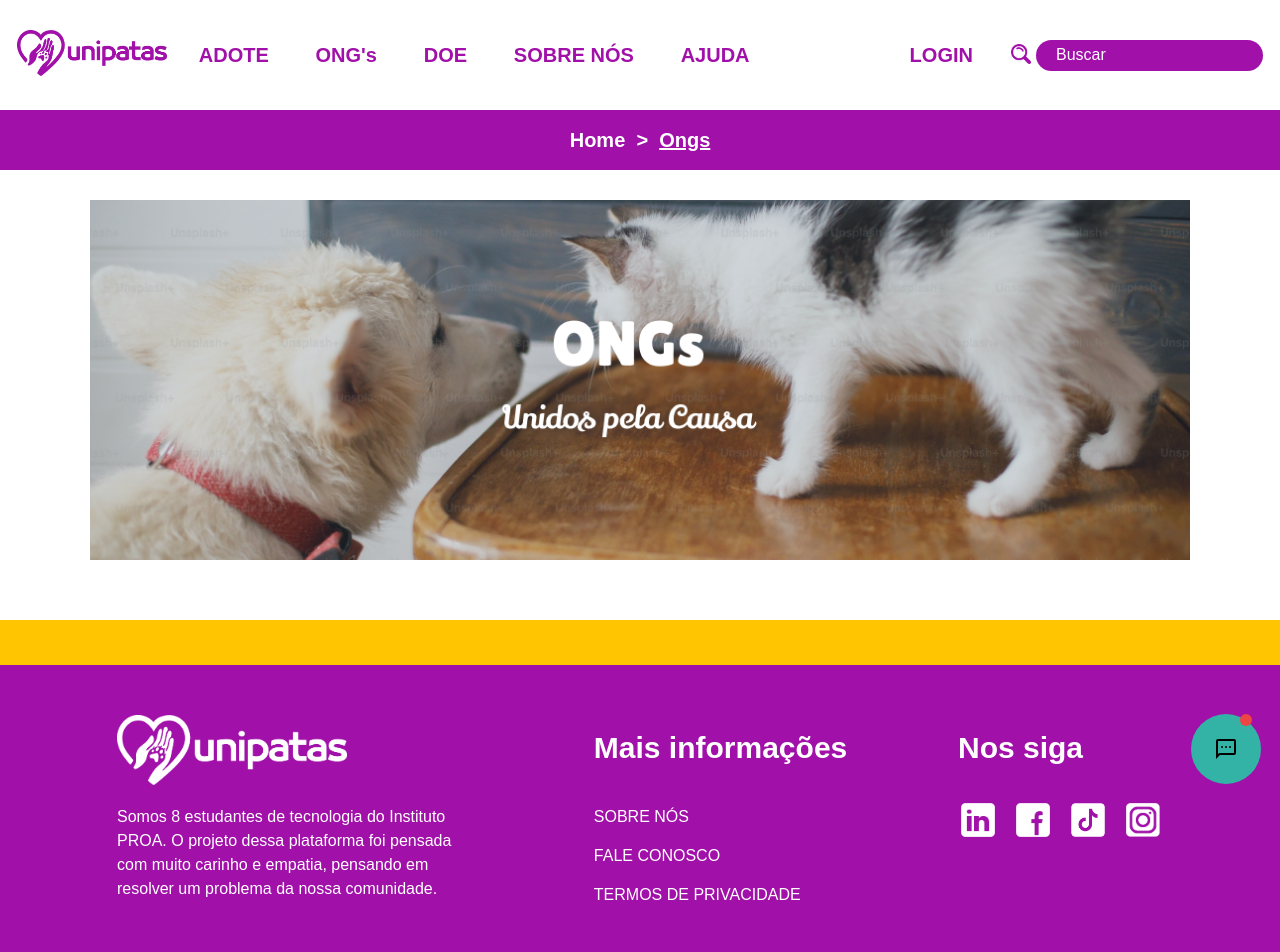
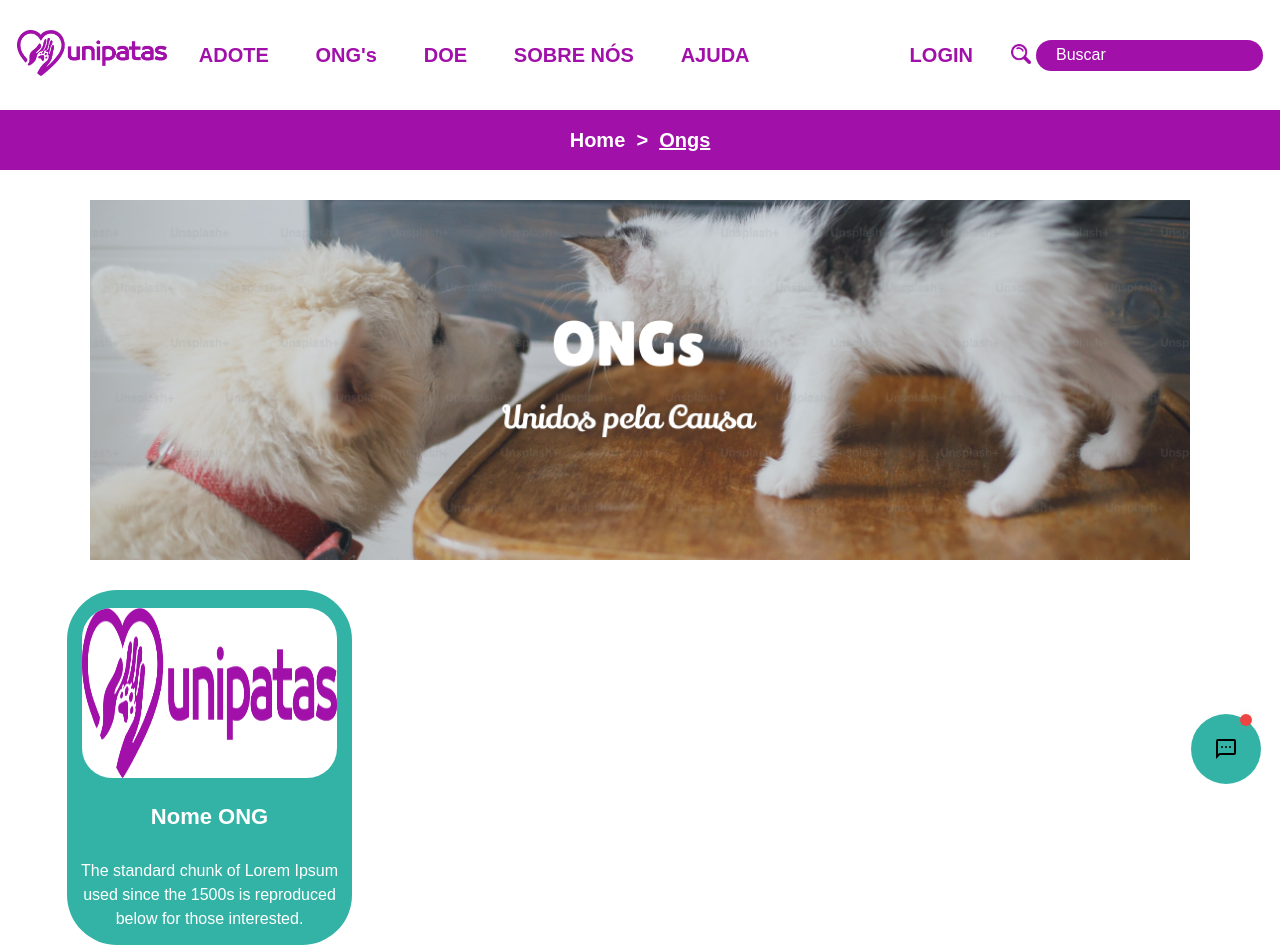
Before and after one commit to UniPatas/UniPatas, a Next.js app: page /ongs in a window 1280 px wide. Shown: the top 952 px of the page. Built offline with nearby package versions, Linux system fonts and the light colour scheme; a web font is replaced by a local one.

Commit message:
Iniciando componente de cards das ongs

```diff
--- a/src/app/ongs/layout.jsx
+++ b/src/app/ongs/layout.jsx
@@ -2,6 +2,7 @@
 import BannerOngs from "@/assets/banner-ongs.png";
 import NavigateToHome from "@/components/Doe/NavigateToHome";
 import ContainerImg from "@/components/Doe/ContainerImg";
+import CardOngs from "@/components/Ongs/CardsOngs";
 
 export default function OngsLayout() {
   return (
@@ -9,6 +10,7 @@
       <Layout>
         <NavigateToHome tela="Ongs" rota="ongs" />
         <ContainerImg img={BannerOngs} alt={"Banner de imagem Ong's"} />
+        <CardOngs />
       </Layout>
     </>
   );
--- /dev/null
+++ b/src/components/Ongs/CardsOngs.jsx
@@ -0,0 +1,36 @@
+import Image from "next/image";
+import Logo from "@/assets/Logo-UniPatas-Vector-roxa.png";
+
+export default function CardOngs() {
+  return (
+    <>
+      <section>
+        <div className=" max-w-[1246px] px-[50px] mx-auto ">
+            <div className="card ml-0">
+              <div className="flex justify-around items-center flex-col h-[355px] w-[285px] rounded-custom5 bg-pool-green">
+                <div>
+                  {" "}
+                  {/* As imagens, nomes e descrições das ONGs serão acrescentadas quando decidirmos as ONGS que estarão aqui. */}
+                  <Image
+                    className=" h-[170px] w-[255px] mt-[7px] rounded-custom6 bg-white"
+                    src={Logo}
+                  />
+                </div>
+                <div>
+                  <span className=" text-[22px] text-white font-bold ">
+                    Nome ONG
+                  </span>
+                </div>
+                <div className=" text-center text-white p-[3px]">
+                  <span>
+                    The standard chunk of Lorem Ipsum used since the 1500s is
+                    reproduced below for those interested.
+                  </span>
+                </div>
+              </div>
+            </div>
+        </div>
+      </section>
+    </>
+  );
+}
```
